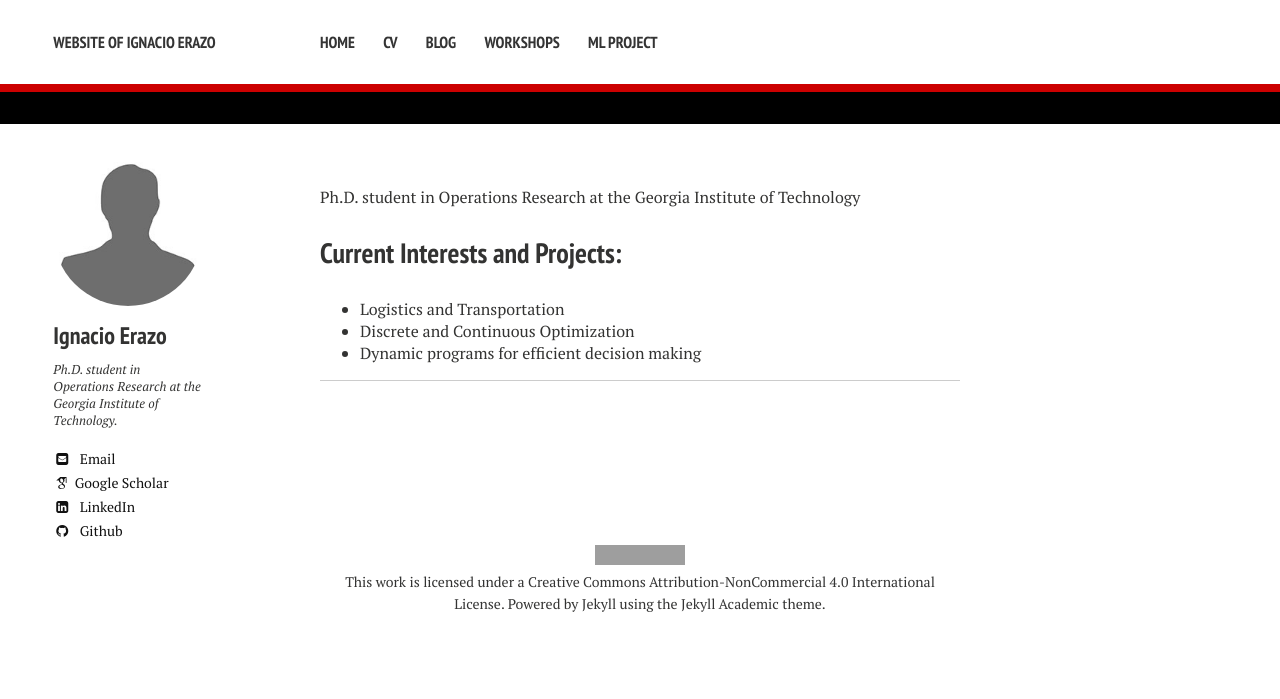
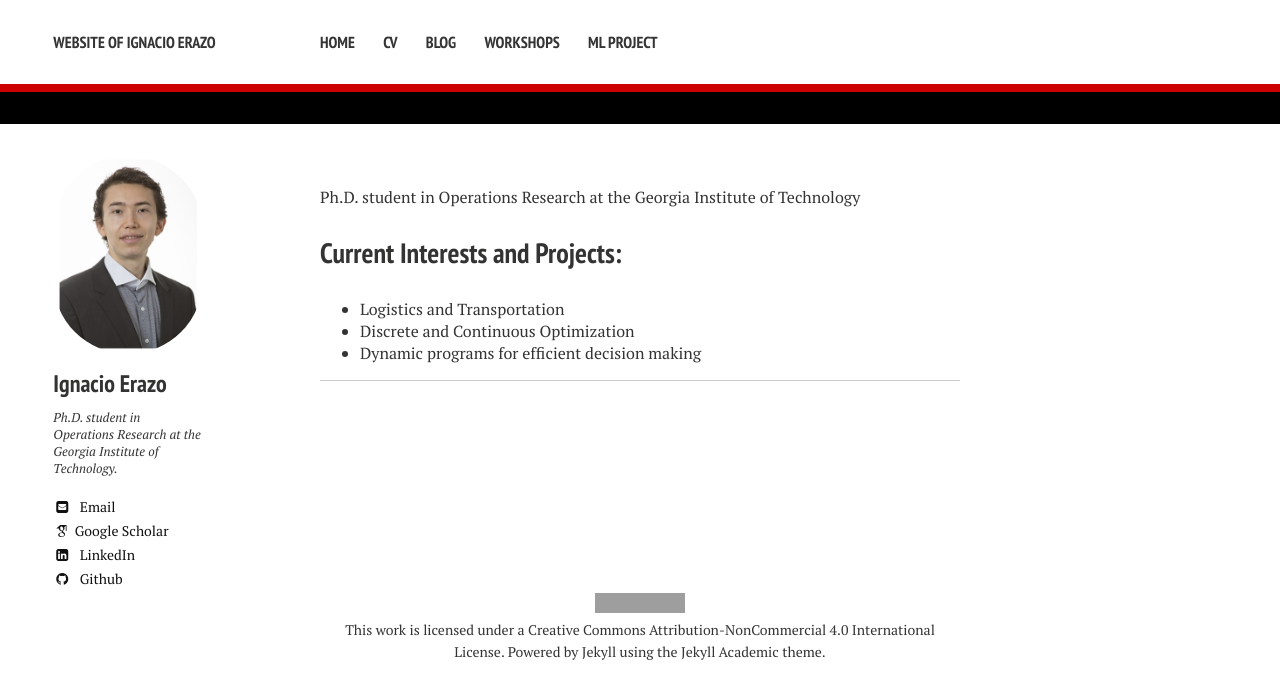
Before and after one commit to ierazo/ierazo.github.io, a Jekyll site: the page built from index.md, in a window 1280 px wide. Shown: the top 699 px of the page. Built offline with Jekyll 4.4.1, drawn with Linux system fonts in a browser that asks for light colours; nearby versions of some CDN libraries; some web fonts are replaced; grey boxes are pictures that could not be loaded.

Commit message:
Update _config.yml
anadiendo mi foto de Gatech

```diff
--- a/_config.yml
+++ b/_config.yml
@@ -7,7 +7,7 @@ logo: # filename of a logo image that has been placed into your images directory
 # Enter the following platform usernames if you would like for them to appear on your site.
 owner:
   name: Ignacio Erazo
-  avatar: bio-photo.jpg
+  avatar: FotoGatech.png
   bio: "Ph.D. student in Operations Research at the Georgia Institute of Technology."
   email: ierazo@gatech.edu
   # Do not include the @ symbol in your Twitter username
```
